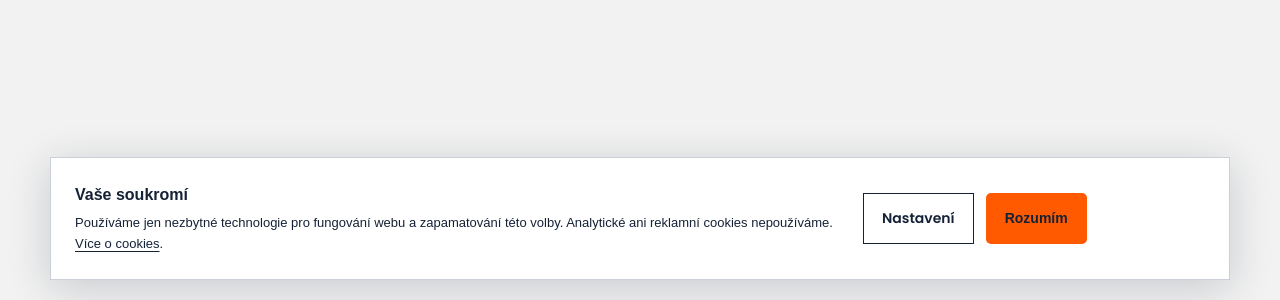
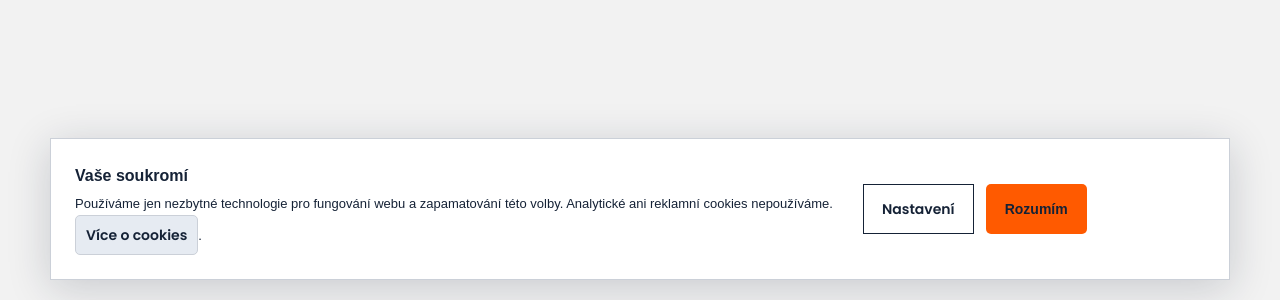
Before and after one commit to kubinsolny-design/akron-logistics-web, a Next.js app: page /cookies in a window 1280 px wide. Shown: the part 500-800 px from the top of the page. Built offline with nearby package versions, Linux system fonts and the light colour scheme; no server answers; a web font is replaced by a local one.

Commit message:
Finish button styling for contact and legal links

```diff
--- a/app/final-polish.css
+++ b/app/final-polish.css
@@ -1,6 +1,6 @@
 /* Public CTA treatment, shared by CMS content and static fallbacks. */
 .text-link, .hero-text-link, .service-rail article > a, .transport-row > a,
-.service-note > a, .closing-strip a, .footer-action {
+.service-note > a, .closing-strip a, .footer-action, .personal-contact a {
   display: inline-flex; align-items: center; justify-content: center;
   min-height: 46px; max-width: 100%; padding: 13px 22px;
   border: 1px solid var(--ink); border-radius: 5px;
@@ -8,7 +8,7 @@
   font-size: 14px; font-weight: 600; line-height: 1.5; text-align: center;
   transition: background .18s ease, color .18s ease;
 }
-.text-link:hover, .service-rail article > a:hover, .transport-row > a:hover {
+.text-link:hover, .service-rail article > a:hover, .transport-row > a:hover, .personal-contact a:hover {
   background: #293b54; color: #fff;
 }
 .button, .nav-action, .mobile-nav-cta { color: var(--ink); border-radius: 5px; }
@@ -28,6 +28,12 @@
 .footer-credit a { border: 0; text-decoration: none; }
 .privacy-confirmation a { text-decoration: none; font-weight: 700; }
 .personal-contact a { overflow-wrap: anywhere; }
+.legal-page a, .cookie-notice a, .cookie-dialog a {
+  display: inline-flex; align-items: center; min-height: 40px; max-width: 100%;
+  padding: 6px 10px; border: 1px solid var(--line); border-radius: 5px;
+  background: #e6ebf2; color: var(--ink); font-size: 14px; font-weight: 600;
+  text-decoration: none; overflow-wrap: anywhere;
+}
 .page-hero-visual {
   display: grid; grid-template-columns: 1fr 1fr; align-items: center;
   gap: clamp(28px, 5vw, 80px); padding-top: 64px; padding-bottom: 64px;
```
